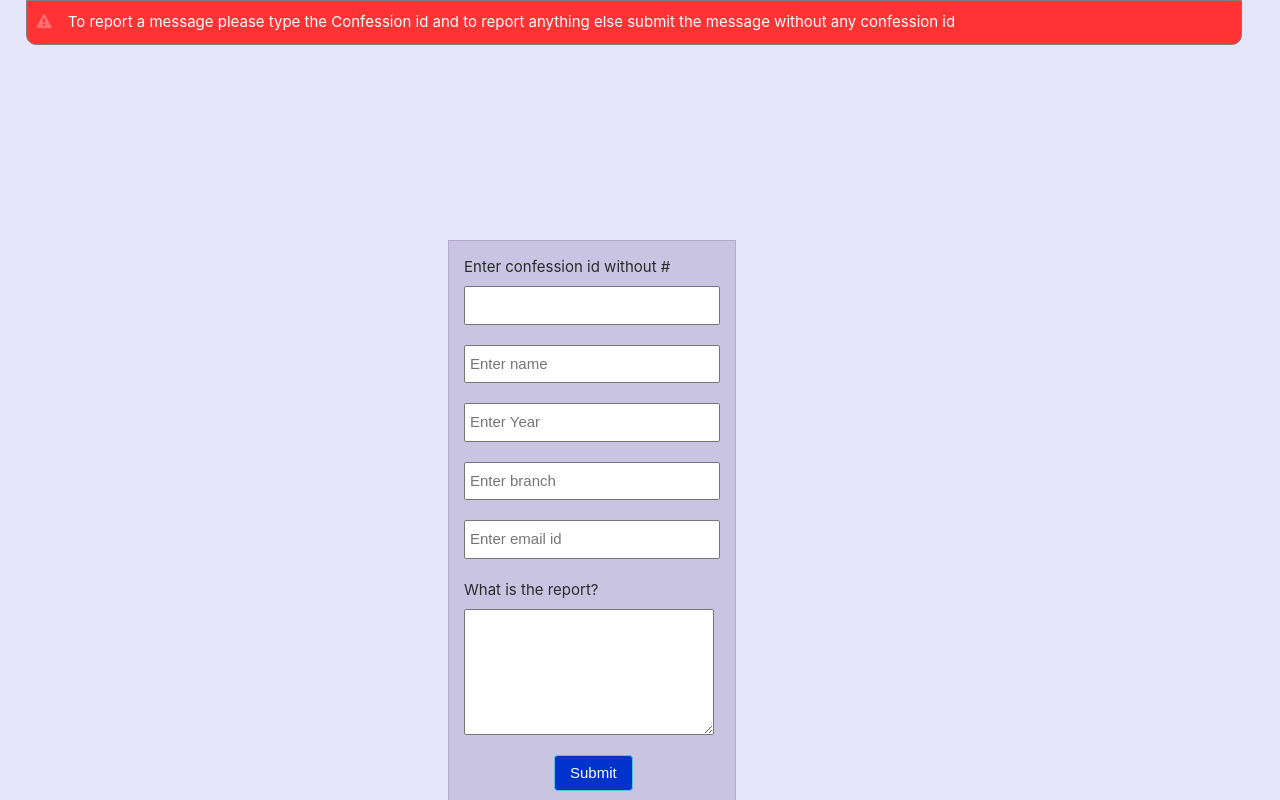
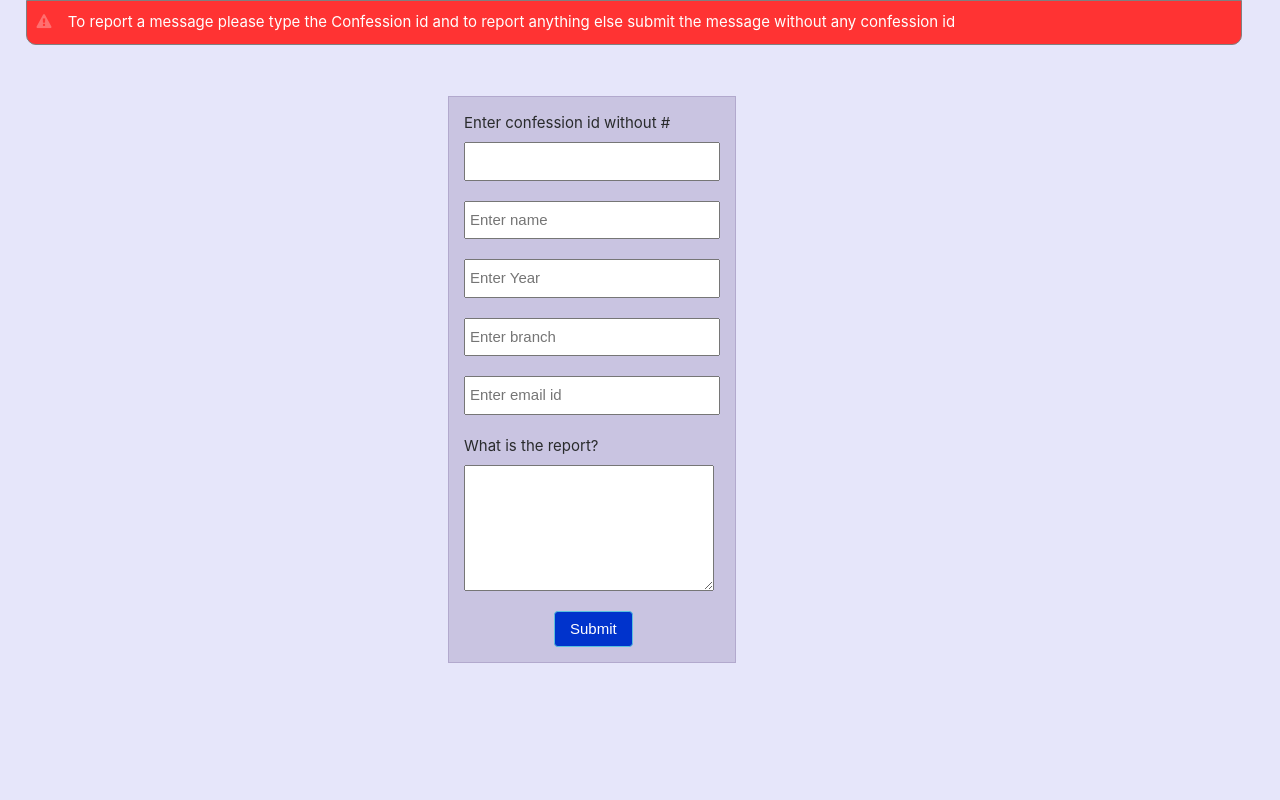
Before and after one commit to Teamexe/confession-site, a PHP site: page /confession/reportinfo.php in a window 1280 px wide. Run offline with PHP 8.4, Linux system fonts and the light colour scheme; data that the repository does not hold is empty; a stand-in replaces the project's code that opens the database connection; some libraries are stand-ins or nearby versions.

Commit message:
Some more fixes

```diff
--- a/css/home.css
+++ b/css/home.css
@@ -25,6 +25,7 @@ nav{
     opacity:0.8;
 }
 .sidenav {
+
     height: 100%;
     width: 0;
     position: fixed;
--- a/css/reportinfo.css
+++ b/css/reportinfo.css
@@ -22,7 +22,7 @@ body{
 }
 #main{
     position:absolute;
-    top:23%;
+    top:15%;
     left:6%;
     padding:15px 15px;
     background-color: rgba(88, 62, 126, 0.2);
@@ -49,7 +49,7 @@ body{
         font-size:15px;
     }
     #main{
-        top:10%;
+        top:18%;
         left:5%;
     }
 }
@@ -58,7 +58,7 @@ body{
         font-size:15px;
     }
     #main{
-        top:19%;
+        top:22%;
         left:10%;
     }
 }
@@ -71,11 +71,14 @@ body{
 @media only screen and (min-width:768px){
     #main{
         left:35%;
-        top:30%;
+        top:12%;
     }
+}
+@media only screen and (orientation:landscape and max-height:600px){
+    #main{top:20%;}
 }
 @media only screen and (orientation:landscape and max-height:400px){
     #main{
-        top:3%;
+        top:10%;
     }
 }
```
